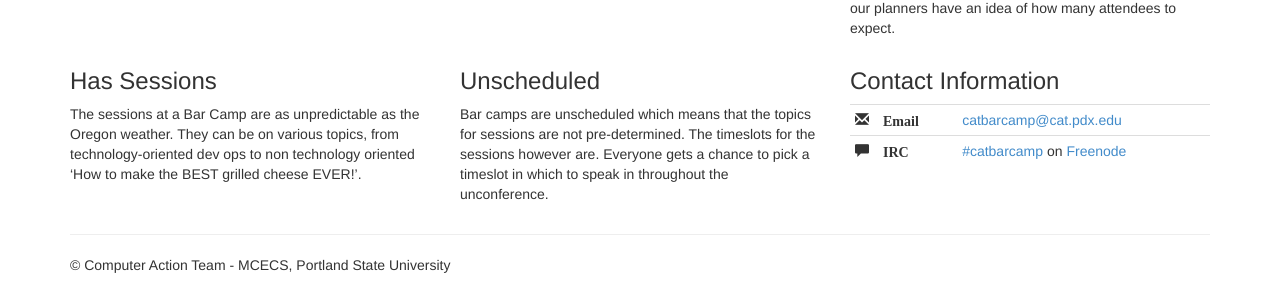
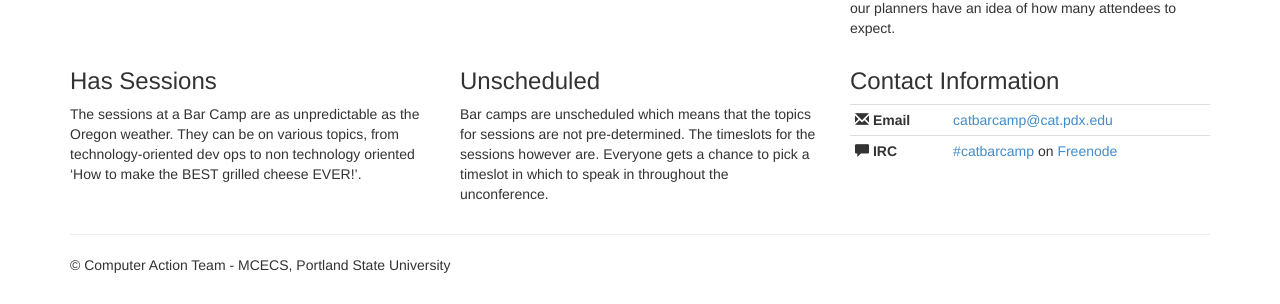
Before and after one commit to catbarcamp/catbarcamp.github.io, a Jekyll site: the page built from index.html, in a window 1280 px wide. Shown: the part 446-750 px from the top of the page. Built offline with Jekyll 4.4.1, drawn with Linux system fonts in a browser that asks for light colours.

Commit message:
Close spans

```diff
--- a/index.html
+++ b/index.html
@@ -40,11 +40,11 @@
       <h3 id="contact-information">Contact Information</h3>
       <table class="table table-condensed">
         <tr>
-          <th><span class="glyphicon glyphicon-envelope"> <strong>Email</strong></th>
+          <th><span class="glyphicon glyphicon-envelope"></span> <strong>Email</strong></th>
           <td><a href="mailto:catbarcamp@cat.pdx.edu">catbarcamp@cat.pdx.edu</a></td>
         </tr>
         <tr>
-          <th><span class="glyphicon glyphicon-comment"> <strong>IRC</strong></th>
+          <th><span class="glyphicon glyphicon-comment"></span> <strong>IRC</strong></th>
           <td>
             <a href="http://webchat.freenode.net/?channels=catbarcamp">#catbarcamp</a> on
             <a href="https://freenode.net/">Freenode</a>
```
